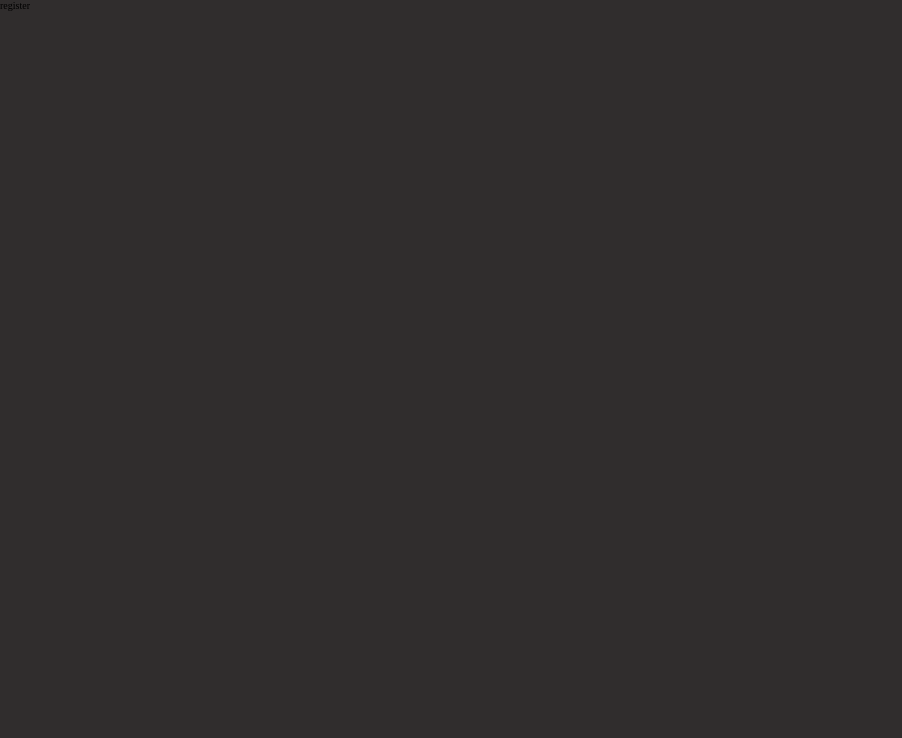
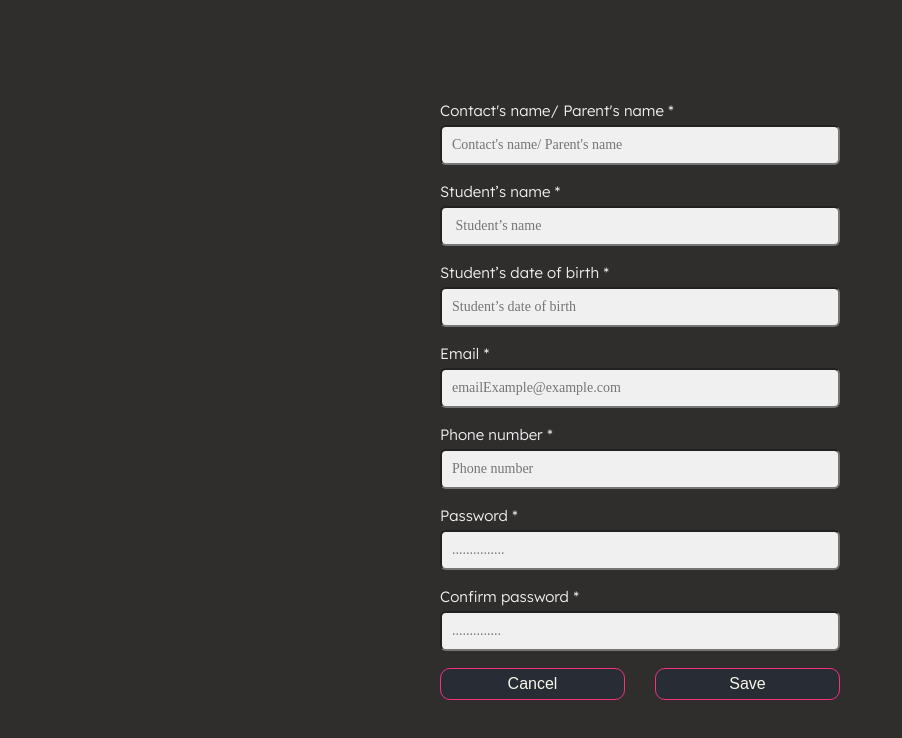
Before and after one commit to pohengchan/GBPianoStudio, a React (Create React App) app in the folder frontend-pianoclasses/: page /Register in a window 1280 px wide. Shown: the top 738 px of the page, without its empty margins (0-902 px from the left). Built offline with nearby package versions, Linux system fonts and the light colour scheme.

Commit message:
create form

```diff
--- a/frontend-pianoclasses/package.json
+++ b/frontend-pianoclasses/package.json
@@ -6,10 +6,15 @@
     "@testing-library/jest-dom": "^5.16.5",
     "@testing-library/react": "^13.4.0",
     "@testing-library/user-event": "^13.5.0",
+    "bootstrap": "^5.2.3",
+    "dom": "^0.0.3",
     "react": "^18.2.0",
+    "react-bootstrap": "^2.7.2",
     "react-dom": "^18.2.0",
+    "react-hook-form": "^7.43.5",
     "react-router-dom": "^6.8.2",
     "react-scripts": "5.0.1",
+    "router": "^1.3.8",
     "web-vitals": "^2.1.4"
   },
   "scripts": {
--- a/frontend-pianoclasses/src/App.js
+++ b/frontend-pianoclasses/src/App.js
@@ -1,25 +1,11 @@
-import logo from './logo.svg';
-import './App.css';
-
+import React from 'react';
+import './index';
+import FormSignUp from './components/FormSignUp'
 function App() {
   return (
-    <div className="App">
-      <header className="App-header">
-        <img src={logo} className="App-logo" alt="logo" />
-        <p>
-          Edit <code>src/App.js</code> and save to reload.
-        </p>
-        <a
-          className="App-link"
-          href="https://reactjs.org"
-          target="_blank"
-          rel="noopener noreferrer"
-        >
-          Learn React
-        </a>
-      </header>
-    </div>
+    <>
+    <FormSignUp/>
+    </>
   );
 }
-
 export default App;
--- /dev/null
+++ b/frontend-pianoclasses/src/components/FormSignUp.jsx
@@ -0,0 +1,85 @@
+// import { edadValidator } from "./validators";
+import React from 'react';
+import { useForm } from 'react-hook-form';
+import '../index.css';
+
+    const Form = () => {
+
+        const { register, handleSubmit, formState: { errors } } = useForm();
+        const onSubmit = data => console.log(data);
+        console.log(errors);
+
+    return <div>
+
+
+        <form onSubmit={handleSubmit(onSubmit)}className='form-react'>
+        <div className='form-control'>
+                <label>Contact's name/ Parent's name *</label>
+                <input type="text" placeholder="Contact's name/ Parent's name" {...register('nombre', {
+                    required: true,
+                    maxLength: 10,
+                    pattern: /^[A-Za-z]+$/i
+
+                })} />
+                {errors.nombre?.type === 'required' && <p>The name field is required</p>}
+                {errors.nombre?.type === 'maxLength' && <p>The name field must be less than 10 characters</p>}
+            </div>
+        <div className='form-control'>
+                <label> Student’s name *</label>
+                <input type="text" placeholder=" Student’s name" {...register(' Student’s name', {
+                    required: true,
+                    maxLength: 10
+                })} />
+                {errors.nombre?.type === 'required' && <p>The name field is required</p>}
+                {errors.nombre?.type === 'maxLength' && <p>The name field must be less than 10 characters</p>}
+            </div>
+            <div className='form-control'>
+                <label>Student’s date of birth *</label>
+                <input type="text"placeholder="Student’s date of birth" {...register('text')} />
+                {errors.text?.type ==='required' && <p></p>}
+            </div>
+            <div className='form-control'>
+                <label>Email *</label>
+                <input type="text"placeholder="emailExample@example.com" {...register('email', {
+                    required: true ,
+                    pattern:/^[^\s@]+@[^\s@]+\.[^\s@]+$/i
+                })} />
+                {errors.email?.type === 'pattern' && <p>This is not a valid email</p>}
+            </div>
+            <div className = 'form-control'>
+                <label>Phone number *</label>
+                <input type = "tel" placeholder = "Phone number" {...register('Phone number',{
+                    required: true,
+                //    pattern:/^[0-9]+$/i
+                })} />
+                {errors.password?.type === 'required' && <p>Phone number is required</p>}
+            </div>
+            <div className='form-control'>
+                <label>Password *</label>
+                <input type="password"placeholder="..............." {...register('password',{
+                    required: true,
+                    maxLength: 8
+                })} />
+                {errors.password?.type === 'required' && <p>Password is required</p>}
+                {errors.password?.type === 'maxLength' &&
+    <p>Password cannot less than 8 characters</p>}
+            </div>
+            <div className = 'form-control'>
+                <label>Confirm password *</label>
+                <input type = "password"placeholder = ".............." {...register('comfirm password', {
+                    required: true,
+
+                })} />
+
+                {errors.confirmpwd?.type === 'required' && <p>Confirm password</p>}
+            </div>
+            <div className="buttons">
+            <button type='submit'>Cancel</button>
+            <button type='submit'>Save</button>
+            </div>
+        </form>
+    </div>
+}
+
+
+export default Form;
--- a/frontend-pianoclasses/src/index.css
+++ b/frontend-pianoclasses/src/index.css
@@ -1,6 +1,7 @@
 @import url('https://fonts.googleapis.com/css2?family=Lexend:wght@300&family=Oswald&display=swap');
 
 /* @import '../styles/main.css'; */
+@import './styles/formSignUp.css';
   *{
       margin: 0;
       padding: 0;
--- a/frontend-pianoclasses/src/pages/Register.jsx
+++ b/frontend-pianoclasses/src/pages/Register.jsx
@@ -1,9 +1,14 @@
-import React from 'react'
+import React from 'react';
+ import FormSignUp from '../components/FormSignUp'
+import { Link } from 'react-router-dom';
 
-function Register() {
+function App() {
   return (
-    <div>register</div>
-  )
+    <div className="container">
+
+    <FormSignUp/>
+
+    </div>
+  );
 }
-
-export default Register
+export default App;
--- /dev/null
+++ b/frontend-pianoclasses/src/styles/formSignUp.css
@@ -0,0 +1,83 @@
+
+     * {
+      margin: 0;
+      padding: 0;
+      box-sizing: border-box;
+    }
+    body {
+      color: #f0f0f0;
+      display: flex;
+      align-items: center;
+      justify-content: center;
+      min-height: 90vh;
+    }
+     .container {
+      border-radius: 2px;
+      overflow: hidden;
+      width: 400px;
+      max-width: 100%;
+    }
+    #form-react {
+      padding: 30px 20px;
+    }
+    .form-control {
+      margin-bottom: 7px;
+      padding-bottom: 10px;
+      position: relative;
+    }
+    .form-control label {
+      display: inline-block;
+      margin-bottom: 5px;
+      font-family: 'Lexend', sans-serif;
+      font:weight 200px;
+      font-size: 15px;
+    }
+    .form-control input {
+      border-radius: 6px;
+      background-color: #f0f0f0;
+      display: block;
+      font-family: inherit;
+      font-size: 14px;
+      padding: 10px;
+      width: 100%;
+    }
+    .form-control, input:focus {
+      outline: none;
+    }
+    h1 {
+      text-align: center;
+      margin-bottom: 20px;
+    }
+     h2 {
+      text-align: center;
+      margin-bottom: 20px;
+    }
+    p {
+      color: var(--light-blue);
+    }
+    .buttons{
+      display: flex;
+    flex-direction: row;
+    align-items: center;
+    justify-content: center;
+    gap: 30px;
+
+
+    }
+    .form-react button {
+      background-color: #282c34;
+      border:1px solid #f2317f;
+      border-radius: 10px;
+      color: #f6f6e9;
+      width: 100%;
+      padding: 6px;
+      font-size: 16px;
+
+    }
+
+    .form-react button:hover {
+      background-color: #bf1650;
+    }
+    .fail {
+      color: #f2317f;
+    }
```
Also changed, not shown: 1 other file (tests, documents, lock files or other folders).
